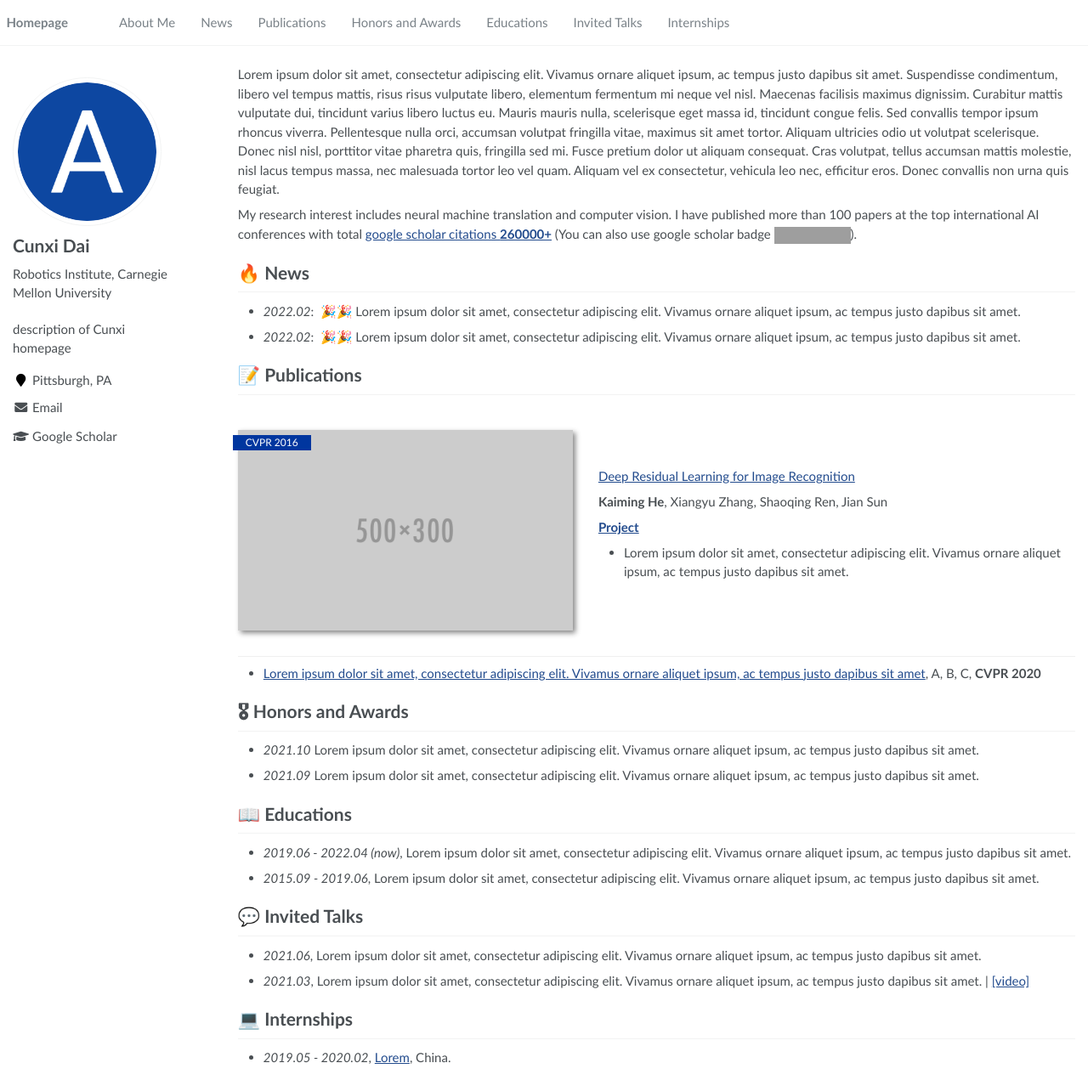
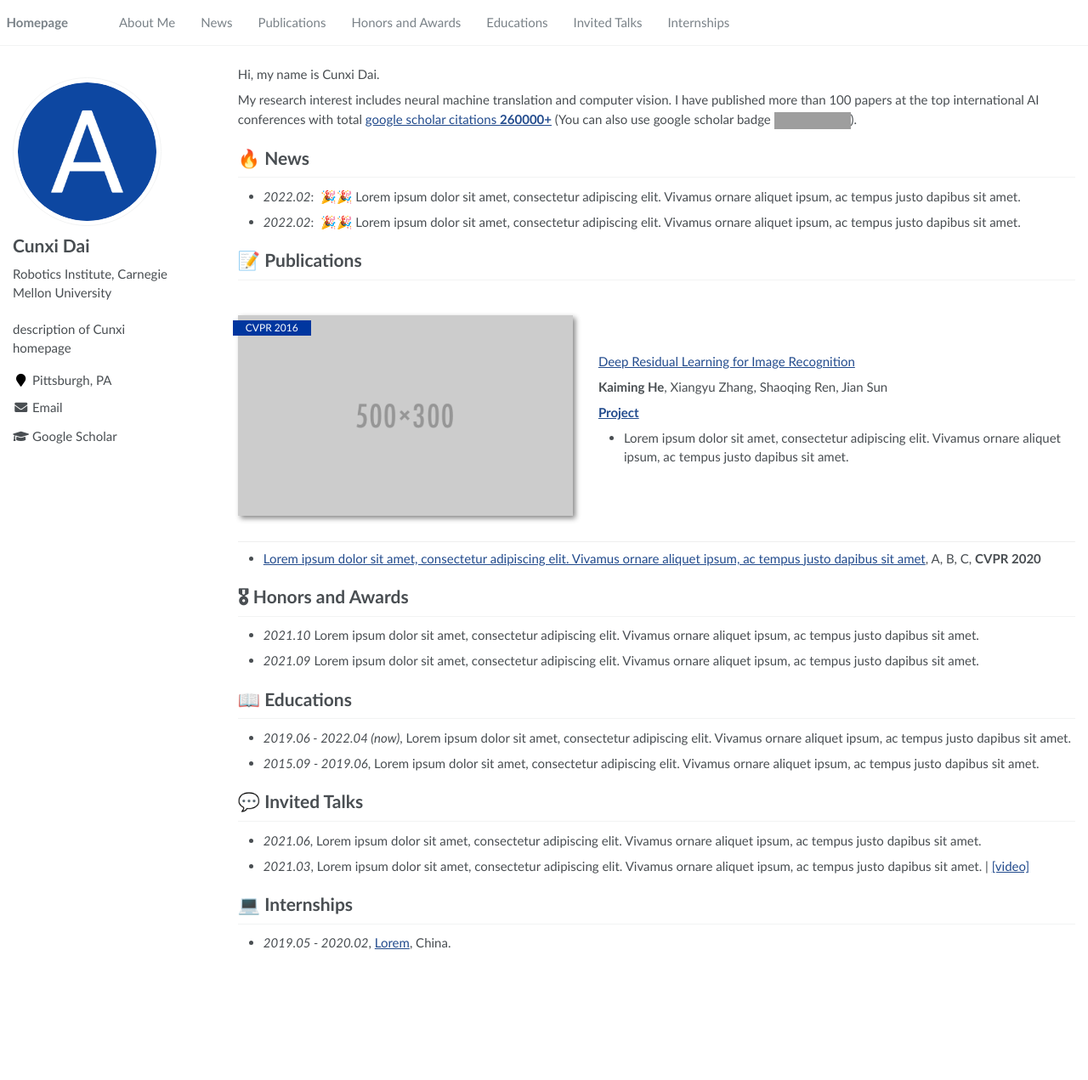
Before and after one commit to RayeRen/acad-homepage.github.io, a Jekyll site: the page built from _pages/about.md, in a window 1280 px wide and 1271 px high. Shown: the whole window at 85% size. Built offline with Jekyll 4.4.1, drawn with Linux system fonts in a browser that asks for light colours; grey boxes are pictures that could not be loaded.

Commit message:
Update about.md

```diff
--- a/_pages/about.md
+++ b/_pages/about.md
@@ -17,7 +17,7 @@
 
 <span class='anchor' id='about-me'></span>
 
-Lorem ipsum dolor sit amet, consectetur adipiscing elit. Vivamus ornare aliquet ipsum, ac tempus justo dapibus sit amet. Suspendisse condimentum, libero vel tempus mattis, risus risus vulputate libero, elementum fermentum mi neque vel nisl. Maecenas facilisis maximus dignissim. Curabitur mattis vulputate dui, tincidunt varius libero luctus eu. Mauris mauris nulla, scelerisque eget massa id, tincidunt congue felis. Sed convallis tempor ipsum rhoncus viverra. Pellentesque nulla orci, accumsan volutpat fringilla vitae, maximus sit amet tortor. Aliquam ultricies odio ut volutpat scelerisque. Donec nisl nisl, porttitor vitae pharetra quis, fringilla sed mi. Fusce pretium dolor ut aliquam consequat. Cras volutpat, tellus accumsan mattis molestie, nisl lacus tempus massa, nec malesuada tortor leo vel quam. Aliquam vel ex consectetur, vehicula leo nec, efficitur eros. Donec convallis non urna quis feugiat.
+Hi, my name is Cunxi Dai.
 
 My research interest includes neural machine translation and computer vision. I have published more than 100 papers at the top international AI conferences with total <a href='https://scholar.google.com/citations?user=DhtAFkwAAAAJ'>google scholar citations <strong><span id='total_cit'>260000+</span></strong></a> (You can also use google scholar badge <a href='https://scholar.google.com/citations?user=DhtAFkwAAAAJ'><img src="https://img.shields.io/endpoint?url={{ url | url_encode }}&logo=Google%20Scholar&labelColor=f6f6f6&color=9cf&style=flat&label=citations"></a>).
 
```
